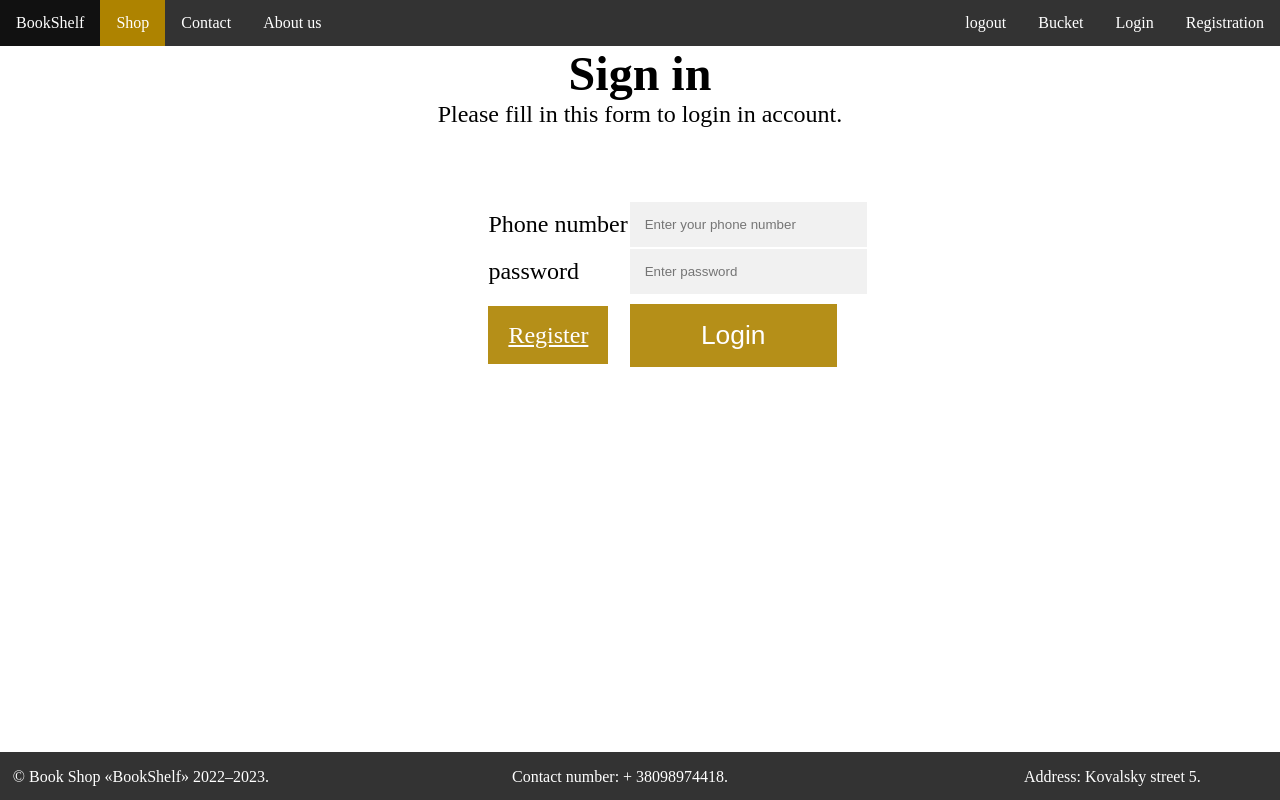
After one commit to OleksandrBilous/Book-shop, a Flask app: page /login in a window 1280 px wide. The commit adds this page. Run offline with Flask 2, Linux system fonts and the light colour scheme.

Commit message:
Added: login + registration

```diff
--- a/app.py
+++ b/app.py
@@ -1,14 +1,14 @@
 from dataclasses import dataclass
 import typing as t
 
-from flask import Flask, render_template
+from flask import Flask, render_template, redirect, url_for, request, flash
 from flask_sqlalchemy import SQLAlchemy
-from flask_login import UserMixin
+from flask_login import UserMixin, LoginManager, login_user, login_required, logout_user, login_manager
 from flask_migrate import Migrate
-from flask_login import LoginManager
+from werkzeug.security import check_password_hash, generate_password_hash
 
 app = Flask(__name__)
-
+app.secret_key = "shhh, don't tell this password"
 app.config['SQLALCHEMY_DATABASE_URI'] = 'postgresql://postgres:12345@localhost/bookshelf'
 db =SQLAlchemy(app)
 
@@ -53,9 +53,8 @@ def main_page():
     knigs = Book.query.limit(3).all()
     book_views = []
     for kniga in knigs:
-        print(1)
         book_views.append(BookView(
-            name=f'{kniga.name[:20]}...' if len(kniga.name) > 20 else kniga.name,
+            name=f'{kniga.name[:10]}...' if len(kniga.name) > 10 else kniga.name,
             image_link=kniga.image_link,
             price=kniga.price,
         ))
@@ -64,16 +63,71 @@ def main_page():
 
 
 @app.route("/shop", methods = ["GET","POST"])
+@login_required
 def shop():
+
     knigs = Book.query.limit(6).all()
     book_views = []
     for kniga in knigs:
         book_views.append(BookView(
-            name=f'{kniga.name[:20]}...' if len(kniga.name) > 20 else kniga.name,
+            name=f'{kniga.name[:10]}...' if len(kniga.name) > 10 else kniga.name,
             image_link=kniga.image_link,
             price=kniga.price,
         ))
     return render_template('shop.html', kniga=book_views)
 
+
+@app.route("/login", methods = ["GET","POST"])
+def login_page():
+    phone_number = request.form.get('number')
+    password = request.form.get('password')
+
+    if phone_number and password:
+        user = person.query.filter_by(phone_number=phone_number).first()
+        if user and check_password_hash(user.password, password):
+            login_user(user)
+            return redirect(url_for('shop'))
+        else:
+            flash('Login or password is not correct')
+
+    return render_template('login.html')
+
+@app.route("/register", methods = ["GET","POST"])
+def register():
+    name = request.form.get('Fname')
+    surname = request.form.get('surname')
+    number = request.form.get('number')
+    password = request.form.get('password')
+    password2 = request.form.get('password2')
+    if request.method == 'POST':
+        if not (number or password or password2):
+            flash('Please, fill all fields!')
+            return redirect(url_for('register'))
+        elif password != password2:
+            flash('Passwords are not equal!')
+            return redirect(url_for('register'))
+        else:
+            hash_pwd = generate_password_hash(password)
+            new_user = person(name = name, surname = surname, phone_number=number, password=hash_pwd)
+            db.session.add(new_user)
+            db.session.commit()
+
+            return redirect(url_for('login_page'))
+
+    return render_template('register.html')
+
+@app.route("/logout", methods = ["GET", "POST"])
+@login_required
+def logout():
+    logout_user()
+    return redirect(url_for('login_page'))
+
+@app.after_request
+def redirect_to_signin(response):
+    if response.status_code == 401:
+        return redirect(url_for('login_page') + '?next=' + request.url)
+
+    return response
+
 if __name__ == '__main__':
     app.run(debug=True)
--- a/static/styles/main.css
+++ b/static/styles/main.css
@@ -112,7 +112,7 @@ li a:hover:not(.active) {
 }
 
 .img {
-    width: 100%;
+    width: 80%;
     height: 70%;
 }
 
@@ -129,7 +129,6 @@ li a:hover:not(.active) {
 
 .button__buy {
       margin: 0 auto;
-      display: block;
       width: 80%;
       height: 33px;
       border-radius: 14px;
@@ -141,3 +140,63 @@ li a:hover:not(.active) {
       letter-spacing: 0.14em;
       box-sizing: border-box;
 }
+
+.shop_container{
+    display: flex;
+    justify-content: space-around;
+    position: absolute;
+    top: 24%;
+}
+
+.main_reg{
+    text-align: center;
+    font-size: 150%;
+}
+
+.reg{
+    position: absolute;
+    top: 25%;
+    left: 38%;
+}
+
+.registerbtn {
+    background-color: #ae8300;
+    color: white;
+    padding: 16px 20px;
+    margin: 8px 0;
+    border: none;
+    cursor: pointer;
+    width: 100%;
+    opacity: 0.9;
+}
+
+.registerbtn2 {
+    background-color: #ae8300;
+    color: white;
+    padding: 16px 7px;
+    margin: 8px 0;
+    border: none;
+    cursor: pointer;
+    width: 100%;
+    opacity: 0.9;
+    font-size: 110%;
+}
+
+
+td{
+    font-size: 150%;
+}
+
+input[type=text], input[type=password] {
+    width: 100%;
+    padding: 15px;
+    display: inline-block;
+    border: none;
+    background: #f1f1f1;
+}
+
+.Error{
+    text-align: center;
+    font-size: 200%;
+    color: #ae8300;
+}
--- a/templates/base.html
+++ b/templates/base.html
@@ -14,16 +14,30 @@
 <body>
 
     <div class="page">
-
+        {% if boolen == True%}
             <ul class="top">
                 <li class="bar"><a href="{{url_for('main_page')}}">BookShelf</a></li> <!-- Image-->
                 <li class="bar"><a class="active" href="{{url_for('shop')}}">Shop</a></li>
                 <li class="bar"><a href="#">Contact</a></li>
                 <li class="bar"><a href="#">About us</a></li>
-            <li class="barr"><a href="#">Registration</a></li>
-            <li class="barr"><a href="#">Login</a></li>
+                <li class="barr"><a href="{{url_for('register')}}">Registration</a></li>
+                <li class="barr"><a href="{{url_for('login_page')}}">Login</a></li>
                 <li class="barr"><a href="#">Bucket</a></li>
+                <li class="barr"><a href="{{url_for('logout')}}">logout</a></li>
+                <li class="barr"><a href="{{url_for('logout')}}">111111111111111111</a></li>
             </ul>
+        {% else %}
+            <ul class="top">
+                <li class="bar"><a href="{{url_for('main_page')}}">BookShelf</a></li> <!-- Image-->
+                <li class="bar"><a class="active" href="{{url_for('shop')}}">Shop</a></li>
+                <li class="bar"><a href="#">Contact</a></li>
+                <li class="bar"><a href="#">About us</a></li>
+                <li class="barr"><a href="{{url_for('register')}}">Registration</a></li>
+                <li class="barr"><a href="{{url_for('login_page')}}">Login</a></li>
+                <li class="barr"><a href="#">Bucket</a></li>
+                <li class="barr"><a href="{{url_for('logout')}}">logout</a></li>
+            </ul>
+        {% endif %}
 
         {% block content %}
             {# Temlpate here #}
--- /dev/null
+++ b/templates/login.html
@@ -0,0 +1,36 @@
+{% extends "base.html" %}
+
+{% block content %}
+<div>
+    <form method="POST">
+      <div class="main_reg">
+        <h1>Sign in</h1>
+        <p>Please fill in this form to login in account.</p>
+      </div>
+
+        <table class="reg">
+            <td>Phone number</td>
+            <td><input type="text" placeholder="Enter your phone number" name="number"></td>
+          </tr>
+          <tr>
+            <td>password</td>
+            <td><input type="password" placeholder="Enter password" name="password"></td>
+          </tr>
+            <td><a class="registerbtn" href="{{url_for('register')}}">Register</a></td>
+            <td><input class="registerbtn2" type="submit" value="Login"></td>
+          </tr>
+          <tr>
+          </tr>
+        </table>
+      </form>
+      {% with messages = get_flashed_messages() %}
+        {% if messages %}
+          <ul class=flashes>
+          {% for message in messages %}
+            <li class="Error">{{ message }}</li>
+          {% endfor %}
+          </ul>
+        {% endif %}
+      {% endwith %}
+</div>
+{% endblock%}
--- a/templates/shop.html
+++ b/templates/shop.html
@@ -2,7 +2,7 @@
 
 {% block content %}
 <div>
-    <div class="container">
+    <div class="shop_container">
         {% for i in kniga %}
             <div class="product">
                 <p class="book_name">{{i.name}}</p>
```
Also changed, not shown: templates/index.html (+0 -8 lines), templates/register.html (added, +53 -0 lines). Lines whose indentation alone changed are shown as unchanged.
